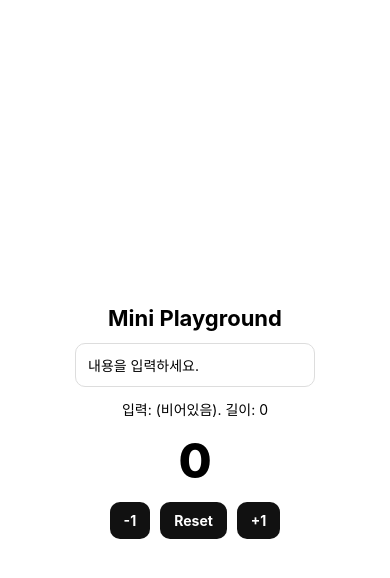
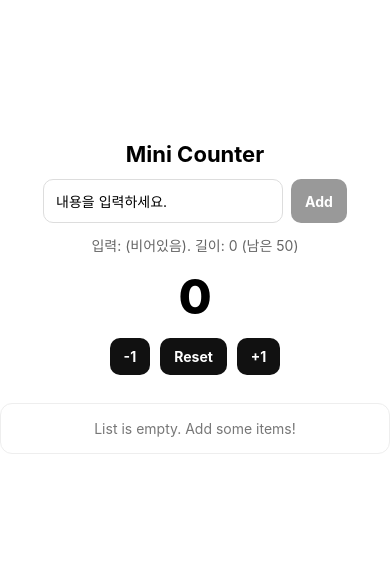
Before and after one commit to hyunjikeem/react-native_study, a React Native app: screen / in a window 390 px wide. Shown: the top 578 px of the page. Built offline with nearby package versions, Linux system fonts and the light colour scheme.

Commit message:
add list function

```diff
--- a/App.tsx
+++ b/App.tsx
@@ -1,33 +1,92 @@
-import { useState } from 'react';
-import { SafeAreaView, View, Text, Pressable, StyleSheet, TextInput } from 'react-native';
+import { useState, useMemo } from 'react';
+import { SafeAreaView, View, Text, Pressable, StyleSheet, TextInput, FlatList } from 'react-native';
 import { StatusBar } from 'expo-status-bar';
+
+type Item = { id: string, text: string };
+
+const MAX_LEN = 50;
 
 export default function App() {
   const [n, setN] = useState(0);
   const [text, setText] = useState('');
+  const [items, setItems] = useState<Item[]>([]);
+
+  const trimmed = text.trim();
+  const canAdd = trimmed.length >= 3;
+
+  const remaining = MAX_LEN - text.length;
+  const limitedText = (v: string) => (v.length <= MAX_LEN ? v : v.slice(0, MAX_LEN));
+
+  const addItem = () => {
+    if (!canAdd) return;
+    setItems(prev => [{ id: Date.now().toString(), text: trimmed }, ...prev]);
+    setText('');
+  };
+
+  const removeItem = (id: string) => {
+    setItems(prev => prev.filter(i => i.id !== id));
+  };
+
+  const empty = useMemo(() => items.length === 0, [items.length]);
 
   return (
     <SafeAreaView style={styles.container}>
-      <Text style={styles.title}>Mini Playground</Text>
+      <Text style={styles.title}>Mini Counter</Text>
 
-      <TextInput
-      value={text}
-      onChangeText={setText}
-      placeholder='내용을 입력하세요.'
-      style={{ borderWidth: 1, borderColor: '#ddd', width: 240, height: 44, borderRadius: 10, paddingHorizontal: 12 }}
-      />
-      <Text>입력: {text || '(비어있음)'}. 길이: {text.length}</Text>
+      {/* 입력 */}
+      <View style={styles.inputRow}>
+        <TextInput value={text} onChangeText={(v) => setText(limitedText(v))}
+          placeholder='내용을 입력하세요.'
+          style={styles.input}
+          returnKeyType='done'
+          onSubmitEditing={addItem}
+        />
+        <Pressable style={[styles.addBtn, !canAdd && styles.addBtnDisabled]}
+          onPress={addItem}
+          disabled={!canAdd}
+        >
+          <Text style={styles.addBtnText}>Add</Text>
+        </Pressable>
+      </View>
+      <Text style={styles.helper}>
+        입력: {trimmed || '(비어있음)'}. 길이: {text.length} (남은 {remaining})
+      </Text>
+
+      {/* Counter */}
       <Text style={styles.count}>{n}</Text>
       <View style={styles.row}>
-        <Pressable style={styles.btn} onPress={() => setN((v) => v - 1)}>
+        <Pressable style={styles.btn} onPress={() => setN(v => v - 1)}>
           <Text style={styles.btnText}>-1</Text>
         </Pressable>
-        <Pressable style={styles.btn} onPress={() => setN((0))}>
+        <Pressable style={styles.btn} onPress={() => setN(0)}>
           <Text style={styles.btnText}>Reset</Text>
         </Pressable>
-        <Pressable style={styles.btn} onPress={() => setN((v) => v + 1)}>
+        <Pressable style={styles.btn} onPress={() => setN(v => v + 1)}>
           <Text style={styles.btnText}>+1</Text>
         </Pressable>
+      </View>
+
+      {/* List */}
+      <View style={{ alignSelf: 'stretch', marginTop: 16, flex: 1, maxHeight: 300}}>
+        {empty ? (
+          <View style={styles.emptyBox}>
+            <Text style={{ color: '#777' }}>List is empty. Add some items!</Text>
+          </View>
+        ) : (
+          <FlatList
+            data={items}
+            keyExtractor={(it) => it.id}
+            contentContainerStyle={{ gap: 8, paddingVertical: 8, paddingHorizontal: 4}}
+            renderItem={({ item }) => (
+              <View style={styles.item}>
+                <Text style={{ flex: 1 }}>{item.text}</Text>
+                <Pressable onPress={() => removeItem(item.id)}>
+                  <Text style={styles.delete}>Delete</Text>
+                </Pressable>
+              </View>
+            )}
+          />
+        )}
       </View>
 
       <StatusBar style="auto" />
@@ -39,8 +98,30 @@ export default function App() {
 const styles = StyleSheet.create({
   container: { flex: 1, alignItems: 'center', justifyContent: 'center', gap: 12, padding: 16 },
   title: { fontSize: 22, fontWeight: '700' },
+  helper: { color: '#666' },
   count: { fontSize: 48, fontWeight: '800' },
   row: { flexDirection: 'row', gap: 10 },
   btn: { backgroundColor: '#111', paddingHorizontal: 14, paddingVertical: 10, borderRadius: 10 },
   btnText: { color: '#fff', fontWeight: '700' },
+
+  inputRow: { flexDirection: 'row', gap: 8, alignItems: 'center' },
+  input: {
+    borderWidth: 1, borderColor: '#ddd', width: 240, height: 44, borderRadius: 10, paddingHorizontal: 12
+  },
+  addBtn: {
+    backgroundColor: '#111', paddingHorizontal: 14, height: 44,
+    borderRadius: 10, justifyContent: 'center'
+  },
+  addBtnDisabled: { backgroundColor: '#999' },
+  addBtnText: { color: '#fff', fontWeight: '700' },
+
+  emptyBox: {
+    borderWidth: 1, borderColor: '#eee', borderRadius: 12,
+    padding: 16, alignItems: 'center', justifyContent: 'center'
+  },
+  item: {
+    flexDirection: 'row', alignItems: 'center', gap: 8,
+    backgroundColor: '#f6f6f6', padding: 12, borderRadius: 12
+  },
+  delete: { color: '#d00', fontWeight: '700' }
 });
```
